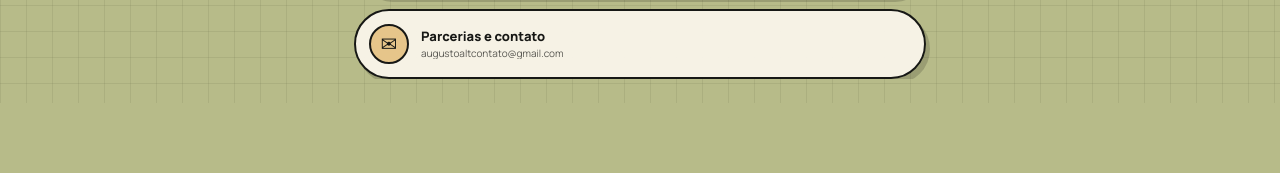
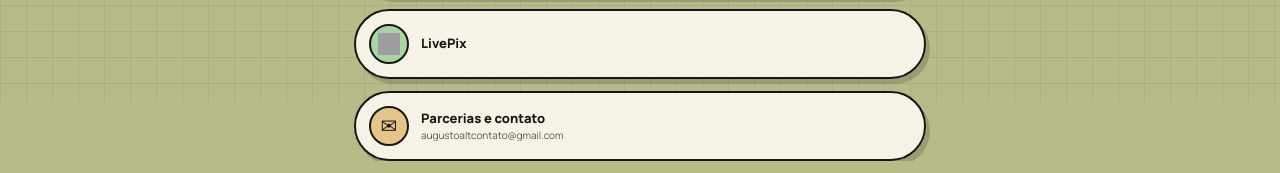
Before and after one commit to AugustoAlt10/AugustoAlt10.github.io, a plain HTML site: page index.html in a window 1280 px wide. Shown: the part 697-870 px from the top of the page. Before the commit the page ends 800 px from the top, so only its background shows below. Drawn offline with nearby package versions, Linux system fonts and the light colour scheme; grey boxes are pictures that could not be loaded.

Commit message:
Atualização do portfólio

```diff
--- a/index.html
+++ b/index.html
@@ -45,6 +45,9 @@
           <a class="link-tile" data-link="discord" href="https://discord.com/" target="_blank" rel="noreferrer">
             <span class="tile-icon icon-discord" aria-hidden="true"><img src="https://cdn.simpleicons.org/discord/171815" alt="" /></span><span class="tile-copy"><strong>Comunidade no Discord</strong></span>
           </a>
+          <a class="link-tile" data-link="livepix" href="https://livepix.gg/augustoalt10" target="_blank" rel="noreferrer">
+            <span class="tile-icon icon-pix" aria-hidden="true"><img src="https://cdn.simpleicons.org/pix/171815" alt="" /></span><span class="tile-copy"><strong>LivePix</strong></span>
+          </a>
           <button class="link-tile email-copy" type="button" data-copy-email>
             <span class="tile-icon icon-email" aria-hidden="true">✉</span><span class="tile-copy"><strong>Parcerias e contato</strong><small data-copy-feedback role="status" aria-live="polite">augustoaltcontato@gmail.com</small></span>
           </button>
--- a/script.js
+++ b/script.js
@@ -16,6 +16,7 @@ const profileConfig = {
     youtube: 'https://www.youtube.com/@AugustoAlt10',
     tiktok: 'https://www.tiktok.com/@augustoalt10',
     discord: 'https://discord.gg/Pbs59T8HF9',
+    livepix: 'https://livepix.gg/augustoalt10',
     email: 'mailto:augustoaltcontato@gmail.com'
   }
 };
--- a/styles.css
+++ b/styles.css
@@ -48,8 +48,8 @@ h1 { margin: 10px 0 2px; color: var(--ink); font-family: "League Gothic", Impact
 .link-tile { position: relative; isolation: isolate; display: grid; grid-template-columns: 42px 1fr; align-items: center; min-height: 70px; padding: 9px 14px 9px 12px; color: var(--ink); background: rgba(248, 244, 233, .97); border: 2px solid var(--ink); border-radius: 38px; box-shadow: 4px 5px 0 rgba(23, 24, 21, .18); text-decoration: none; will-change: transform; transition: transform .22s ease, box-shadow .22s ease, background .22s ease; animation: tile-in .65s cubic-bezier(.2,.8,.2,1) both; }
 .link-tile::after { content: ""; position: absolute; z-index: -1; inset: -2px; border-radius: inherit; background: linear-gradient(105deg, transparent 25%, rgba(255, 255, 255, .72) 48%, transparent 68%); background-size: 220% 100%; opacity: 0; transition: opacity .22s ease; }
 .link-tile:hover { transform: translateY(-5px) scale(1.018); box-shadow: 6px 10px 0 rgba(23, 24, 21, .18); background: #fffdf7; }.link-tile:hover::after { opacity: 1; animation: tile-shine .8s ease forwards; }.link-tile:active { transform: translateY(1px) scale(.98); box-shadow: 2px 2px 0 rgba(23, 24, 21, .2); }
-.link-tile:nth-child(1) { animation-delay: .38s; }.link-tile:nth-child(2) { animation-delay: .48s; }.link-tile:nth-child(3) { animation-delay: .58s; }.link-tile:nth-child(4) { animation-delay: .68s; }.link-tile:nth-child(5) { animation-delay: .78s; }
-.tile-icon { display: grid; place-items: center; justify-self: center; align-self: center; width: 40px; height: 40px; border: 2px solid var(--ink); border-radius: 50%; background: var(--rose); font-size: 25px; line-height: 1; }.tile-icon img { width: 21px; height: 21px; display: block; }.icon-game { background: #d0d6a6; font-size: 24px; }.icon-play { background: #e2b3a5; }.icon-play img { width: 19px; height: 19px; }.icon-note { background: #d4b5be; }.icon-discord { background: #d8cb99; }.icon-discord img { width: 22px; height: 22px; }.icon-email { background: #e6c58a; font-size: 20px; }
+.link-tile:nth-child(1) { animation-delay: .38s; }.link-tile:nth-child(2) { animation-delay: .48s; }.link-tile:nth-child(3) { animation-delay: .58s; }.link-tile:nth-child(4) { animation-delay: .68s; }.link-tile:nth-child(5) { animation-delay: .78s; }.link-tile:nth-child(6) { animation-delay: .88s; }
+.tile-icon { display: grid; place-items: center; justify-self: center; align-self: center; width: 40px; height: 40px; border: 2px solid var(--ink); border-radius: 50%; background: var(--rose); font-size: 25px; line-height: 1; }.tile-icon img { width: 21px; height: 21px; display: block; }.icon-game { background: #d0d6a6; font-size: 24px; }.icon-play { background: #e2b3a5; }.icon-play img { width: 19px; height: 19px; }.icon-note { background: #d4b5be; }.icon-discord { background: #d8cb99; }.icon-pix { background: #a8d5a2; }.icon-discord img, .icon-pix img { width: 22px; height: 22px; }.icon-email { background: #e6c58a; font-size: 20px; }
 .tile-copy { min-width: 0; padding-left: 11px; }.tile-copy strong { display: block; font-size: 13px; line-height: 1.2; font-weight: 800; }.tile-copy small { display: block; margin-top: 3px; overflow: hidden; font-size: 10px; line-height: 1.2; opacity: .7; text-overflow: ellipsis; white-space: nowrap; user-select: text; -webkit-user-select: text; }
 .email-copy { width: 100%; font: inherit; text-align: left; cursor: pointer; }
 .footer-mark { position: relative; z-index: 2; margin-top: 26px; text-align: center; font: 9px "DM Mono", monospace; letter-spacing: .08em; opacity: .66; }.footer-mark span { color: var(--rose-deep); font-size: 13px; vertical-align: -1px; margin: 0 5px; }
```
Also changed, not shown: fundo-verde-quadriculado.svg (added).
